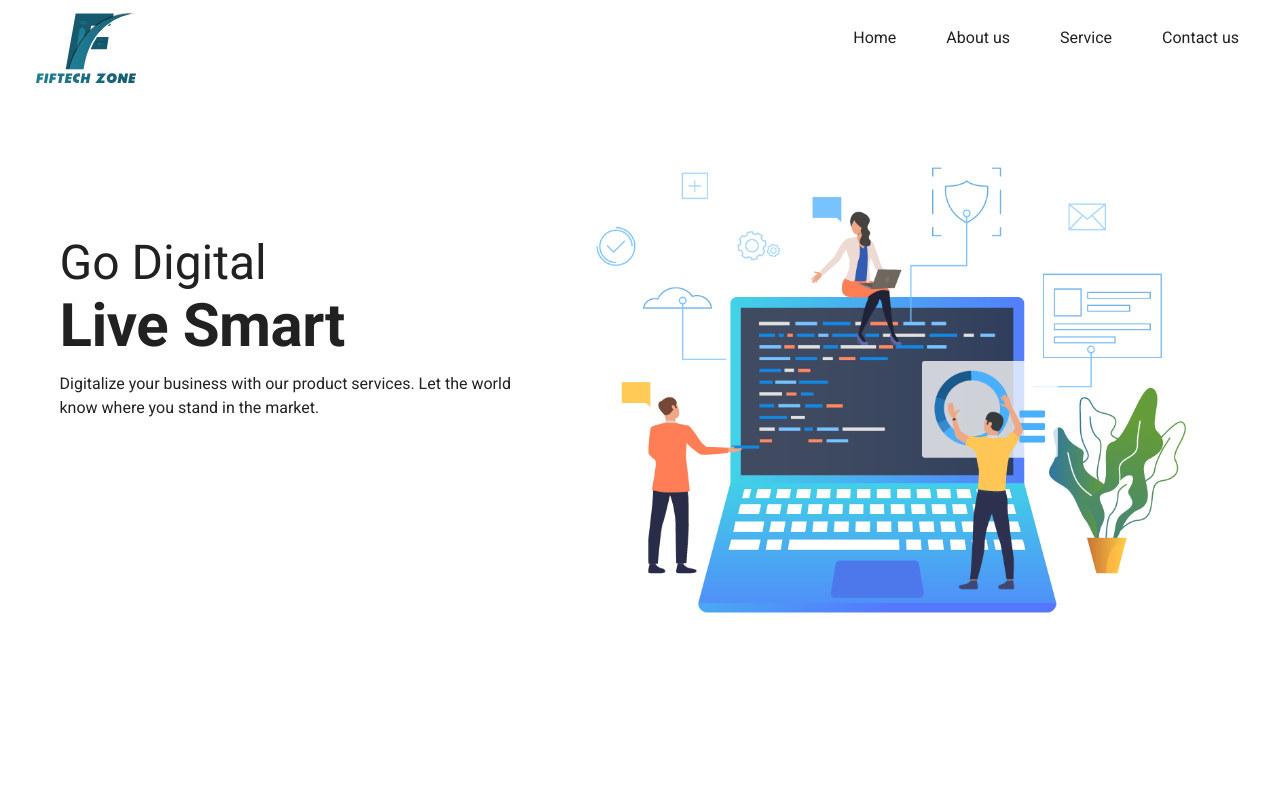
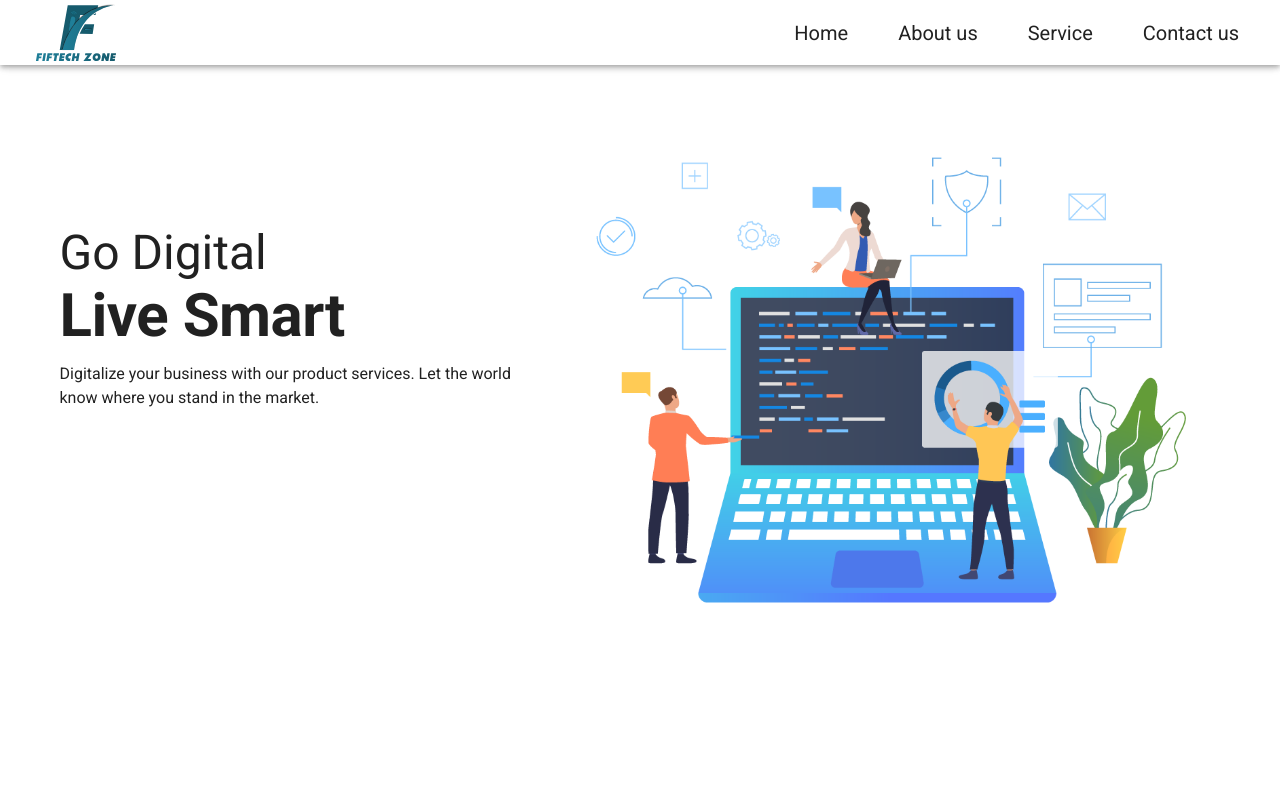
Before and after one commit to pashupatisah112/fiftechzone, a Nuxt app: page / in a window 1280 px wide. Shown: the top 800 px of the page. Built offline with nearby package versions, Linux system fonts and the light colour scheme.

Commit message:
update appbar

```diff
--- a/components/appbar.vue
+++ b/components/appbar.vue
@@ -1,10 +1,10 @@
 <template>
 <div>
-    <v-app-bar app absolute style="background-color:white" id="Home" flat height="75">
-        <v-img :src="require('~/assets/logo.svg')" max-width="100" class="mt-5 mx-5"></v-img>
+    <v-app-bar hide-on-scroll app style="background-color:white" id="Home"  height="65">
+        <v-img :src="require('~/assets/logo.svg')" max-width="80" class="my-5 mx-5"></v-img>
         <v-spacer />
         <div class="hidden-sm-and-down">
-            <div class="menu-link" v-for="(item,i) in menu" :key="i" @click="scroll(item.title)">{{item.title}}</div>
+            <div class="menu-link" style="font-size: 20px;" v-for="(item,i) in menu" :key="i" @click="scroll(item.title)">{{item.title}}</div>
         </div>
         <v-menu transition="slide-y-transition" bottom>
             <template v-slot:activator="{ on, attrs }">
```
